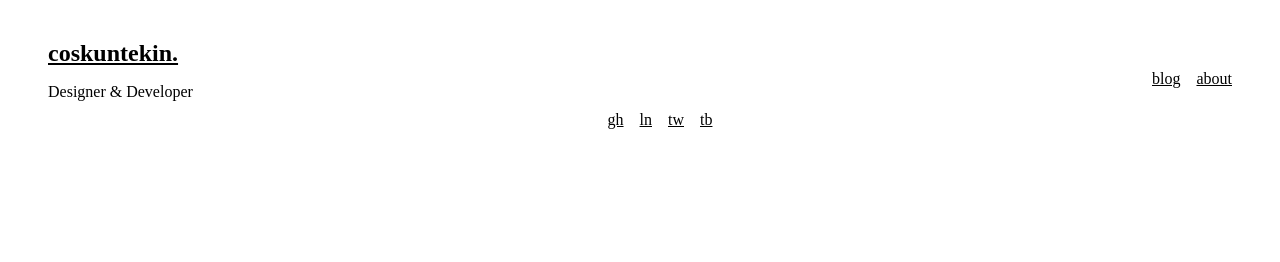
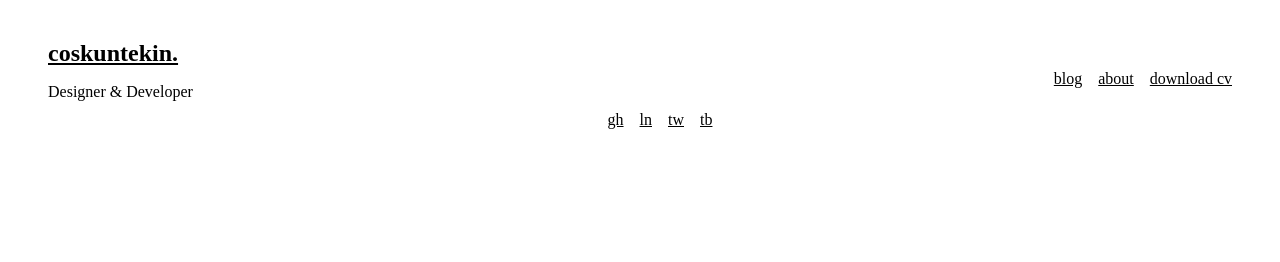
Before and after one commit to coskuntekin/coskuntekin.github.com, a Jekyll site: the page built from index.html, in a window 1280 px wide. Shown: the top 262 px of the page. Built offline with Jekyll 4.4.1, drawn with Linux system fonts in a browser that asks for light colours.

Commit message:
Add Download CV link to header navigation

```diff
--- a/_includes/header.html
+++ b/_includes/header.html
@@ -28,6 +28,9 @@
             >about</a
           >
         </li>
+        <li class="main__footer-item">
+          <a href="" aria-label="Download my CV">download cv</a>
+        </li>
       </ul>
     </nav>
   </div>
```
